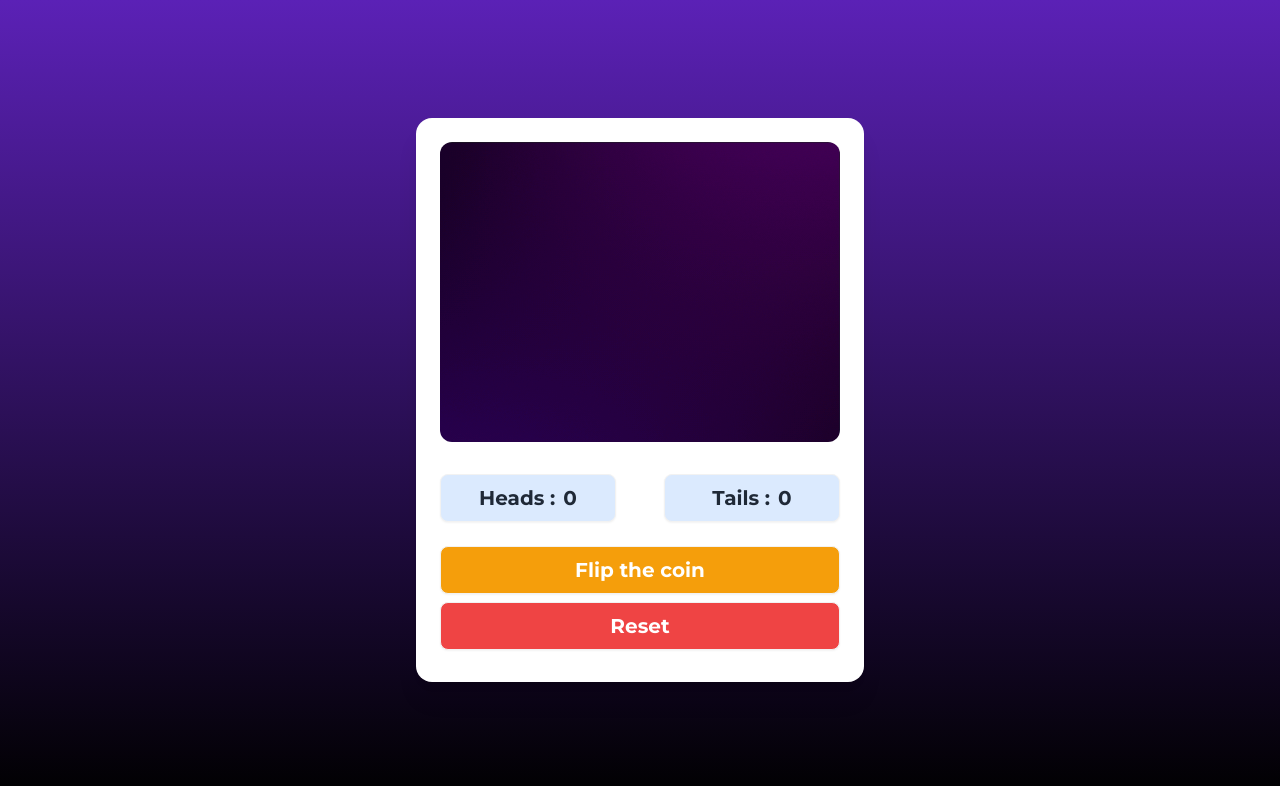
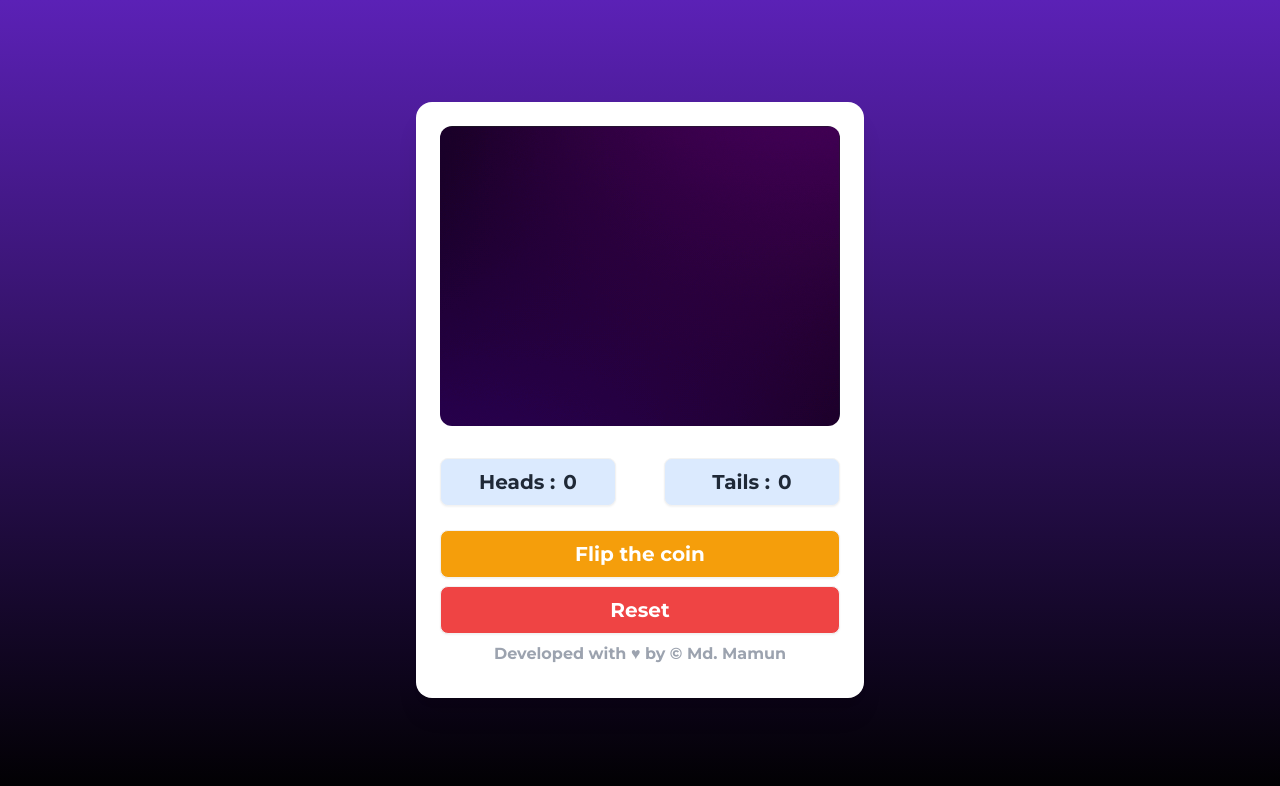
Before and after one commit to MamunKhan71/JavaScript-MiniProject, a plain HTML site: page coin flipper/index.html in a window 1280 px wide. Drawn offline with nearby package versions, Linux system fonts and the light colour scheme.

Commit message:
Added Copyright Symbol!

```diff
--- a/coin flipper/index.html
+++ b/coin flipper/index.html
@@ -35,6 +35,7 @@
                     <button onclick="coinFlip()" class="btn w-full text-xl font-bold bg-amber-500 text-white">Flip the coin</button>
                     <button onclick="scoreReset()" class="btn w-full text-xl font-bold bg-red-500 text-white">Reset</button>
                 </div>
+                <p class="font-bold text-gray-400">Developed with &hearts; by &copy; <a href="https://fb.com/mkmamun111" target="_blank">Md. Mamun</a></p>
             </div>
         </div>
     </div>
```
